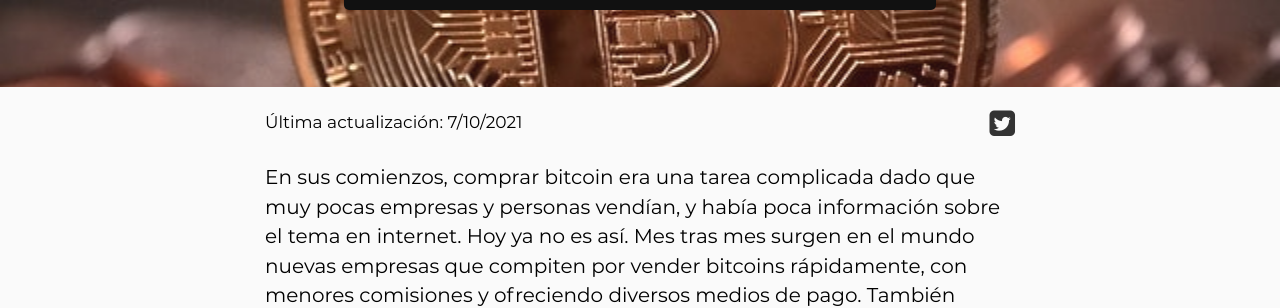
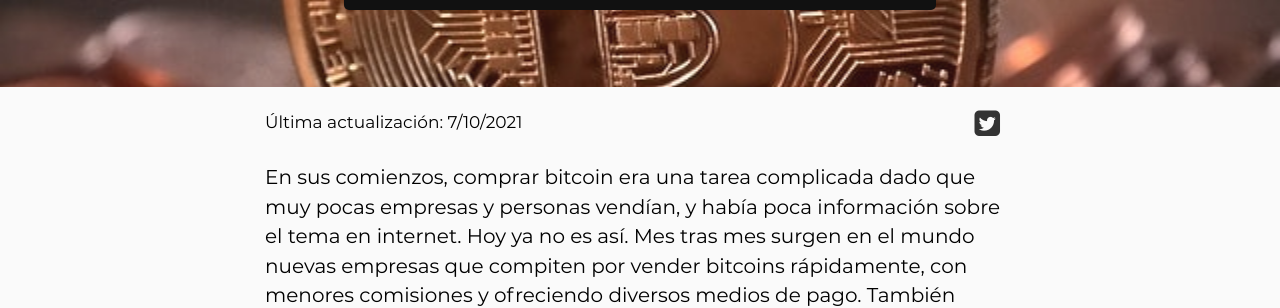
Before and after one commit to criptowiki/criptowiki, a Jekyll site: the page built from collections/_articles/how-to-buy-bitcoin.md, in a window 1280 px wide. Shown: the part 200-508 px from the top of the page. Built offline with Jekyll 4.4.1, drawn with Linux system fonts in a browser that asks for light colours; some web fonts are replaced.

Commit message:
Minor style improvements

```diff
--- a/assets/css/article.sass
+++ b/assets/css/article.sass
@@ -68,6 +68,7 @@
 
 #article-share
     float: right
+    margin-right: 15px
     font-size: 1.75em
 
 #article-share a
```
